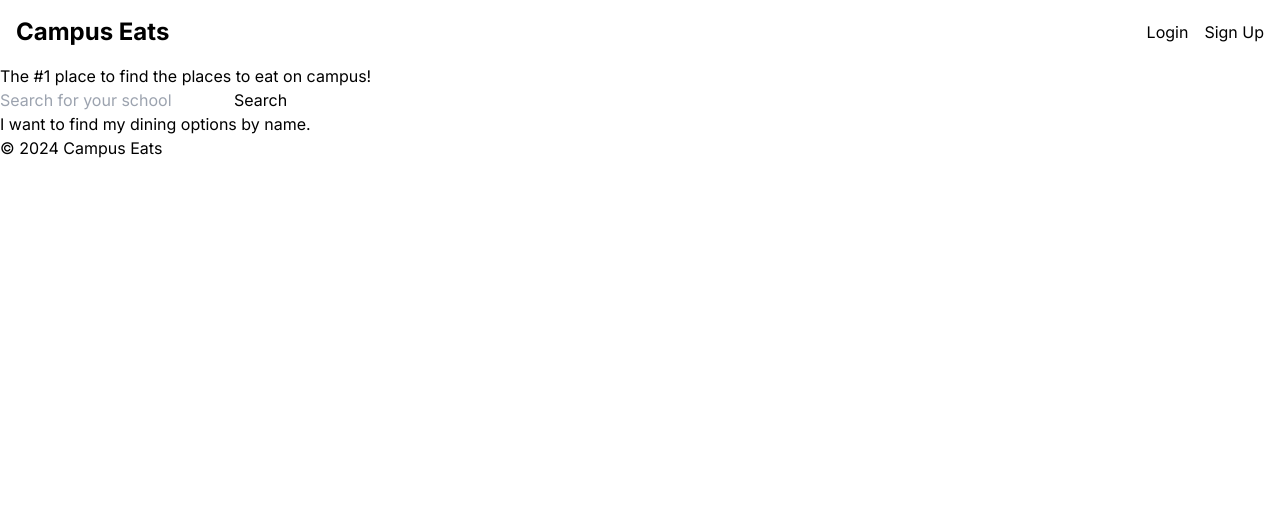
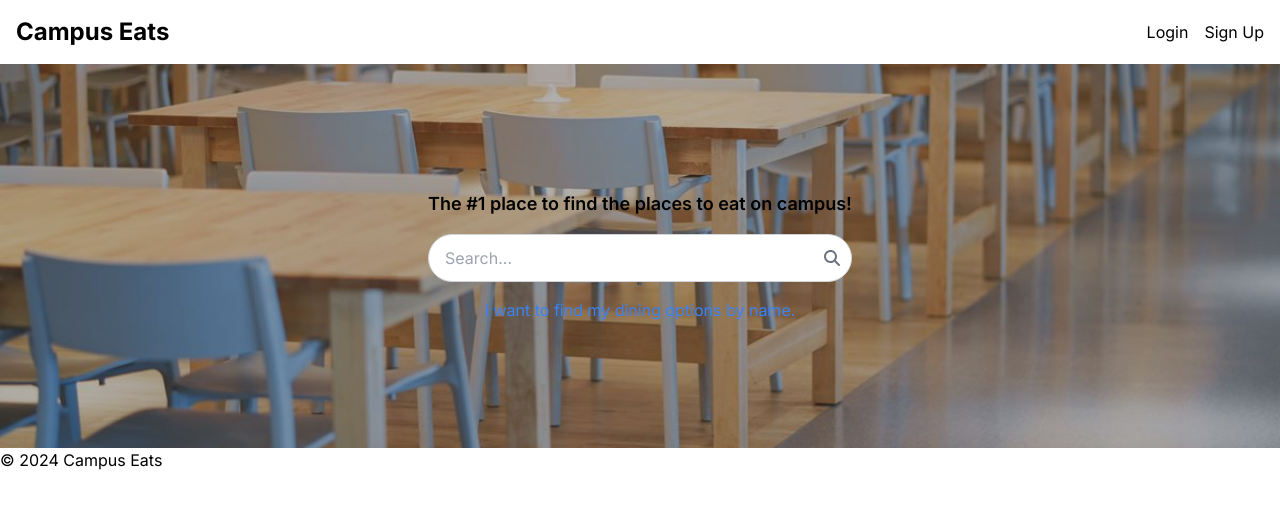
Before and after one commit to adarsh249/campus-eats, a Next.js app in the folder campus-eats/: page / in a window 1280 px wide. Shown: the top 508 px of the page. Built offline with nearby package versions, Linux system fonts and the light colour scheme.

Commit message:
added gpt css, need to go over how it works

```diff
--- /dev/null
+++ b/campus-eats/_app.js
@@ -0,0 +1,3 @@
+import { config } from '@fortawesome/fontawesome-svg-core';
+import '@fortawesome/fontawesome-svg-core/styles.css';
+config.autoAddCss = false;
--- a/campus-eats/package.json
+++ b/campus-eats/package.json
@@ -9,6 +9,9 @@
     "lint": "next lint"
   },
   "dependencies": {
+    "@fortawesome/fontawesome-svg-core": "^6.6.0",
+    "@fortawesome/free-solid-svg-icons": "^6.6.0",
+    "@fortawesome/react-fontawesome": "^0.2.2",
     "@supabase/ssr": "^0.4.0",
     "@types/express": "^4.17.21",
     "dotenv": "^16.4.5",
--- a/campus-eats/src/app/components/Footer.tsx
+++ b/campus-eats/src/app/components/Footer.tsx
@@ -2,7 +2,7 @@
 
 export default function Header() {
   return (
-    <footer>
+    <footer >
         <p>&copy; 2024 Campus Eats</p>
     </footer>
   );
--- a/campus-eats/src/app/components/landing/Search.tsx
+++ b/campus-eats/src/app/components/landing/Search.tsx
@@ -1,6 +1,8 @@
 'use client'
 import { useState, useEffect, useRef } from 'react';
 import { fetchUniversityInformation, University } from '../../../controllers/searchController';
+import { FontAwesomeIcon } from '@fortawesome/react-fontawesome';
+import { faSearch } from '@fortawesome/free-solid-svg-icons';
 import '../../globals.css';
 /**
  * The input box to search for a university or dining option.
@@ -85,20 +87,39 @@ export default function Search() {
     }, [inputValue])
 
     return (
-        <section role="search">
-            <p>The #1 place to find the places to eat on campus!</p>
-            <form action="/search" method="get">
-                <label htmlFor="search">
-                    <input type="search" id="search" name="query" placeholder={placeholder} value={inputValue} onChange={handleInputChange} onFocus={handleInputFocus} onBlur={handleInputBlur}/>
-                </label>
-                <button type="submit">Search</button>
+        <section role="search" className="flex flex-col justify-center items-center text-center space-y-4 p-4 relative">
+          <p className="text-lg font-semibold text-black-700">
+            The #1 place to find the places to eat on campus!
+          </p>
+          <form action="/search" method="get" className="flex items-center w-full max-w-md relative">
+            <input
+              className="flex-1 p-3 pl-4 pr-10 rounded-full h-12 border border-gray-300 focus:outline-none focus:ring-2 focus:ring-blue-500"
+              type="search"
+              id="search"
+              name="query"
+              placeholder="Search..."
+              value={inputValue}
+              onChange={handleInputChange}
+              onFocus={handleInputFocus}
+              onBlur={handleInputBlur}
+            />
+            <button type="submit" className="absolute right-3 top-1/2 transform -translate-y-1/2">
+              <FontAwesomeIcon icon={faSearch} className="text-gray-500" />
+            </button>
           </form>
-            <a href="/" onClick={handleLinkClick}>{searchLinkText}</a>
+          <a href="/" onClick={handleLinkClick} className="text-blue-500 hover:underline">
+            {searchLinkText}
+          </a>
           {showDropdown && (
-                <ul>
+            <ul className="absolute top-full mt-2 w-full max-w-md bg-white border border-gray-300 rounded-md shadow-lg overflow-y-auto max-h-60">
               {filteredUniversities.map((uni) => (
-                        <li key={`${uni.id}`}>
-                            <a href={`/schools/${uni.university_name.replace(/\s/g, '-').toLowerCase().replace(/[(),/]/g, '')}`}>{uni.university_name}</a>
+                <li key={uni.id} className="p-2 hover:bg-gray-100">
+                  <a
+                    href={`/schools/${uni.university_name.replace(/\s/g, '-').toLowerCase().replace(/[(),/]/g, '')}`}
+                    className="block text-gray-700 hover:text-gray-900"
+                  >
+                    {uni.university_name}
+                  </a>
                 </li>
               ))}
             </ul>
--- a/campus-eats/src/app/page.tsx
+++ b/campus-eats/src/app/page.tsx
@@ -62,8 +62,13 @@ const cardsData = [
 ]
 export default function Home() {
   return (
-    <div>
+    <div className="relative">
+      <div className="relative h-96 bg-no-repeat bg-center bg-cover bg-landing-page-image">
+        <div className="absolute inset-0 bg-black opacity-30"></div>
+        <div className="relative z-10 flex items-center justify-center h-full">
           <Search />
+        </div>
+      </div>
       <div className="flex flex-wrap justify-center">
         {/*cardsData.map((card, index) => (
             <ReviewCard
--- a/campus-eats/tailwind.config.ts
+++ b/campus-eats/tailwind.config.ts
@@ -9,9 +9,7 @@ const config: Config = {
   theme: {
     extend: {
       backgroundImage: {
-        "gradient-radial": "radial-gradient(var(--tw-gradient-stops))",
-        "gradient-conic":
-          "conic-gradient(from 180deg at 50% 50%, var(--tw-gradient-stops))",
+        "landing-page-image": "url('/assets/images/landing-page.jpg')",
       },
     },
   },
```
Also changed, not shown: campus-eats/public/assets/images/landing-page.jpg (added), 1 other file (tests, documents, lock files or other folders). Lines whose indentation alone changed are shown as unchanged.
